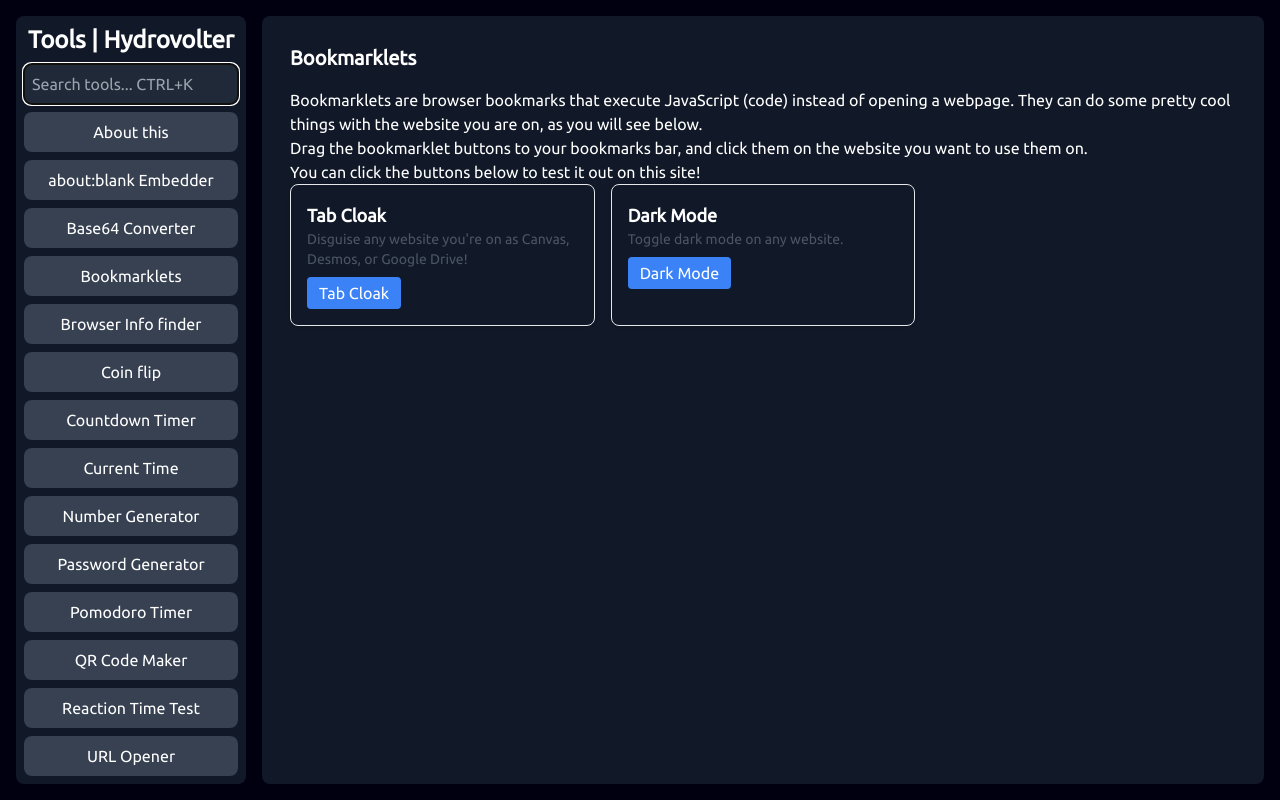
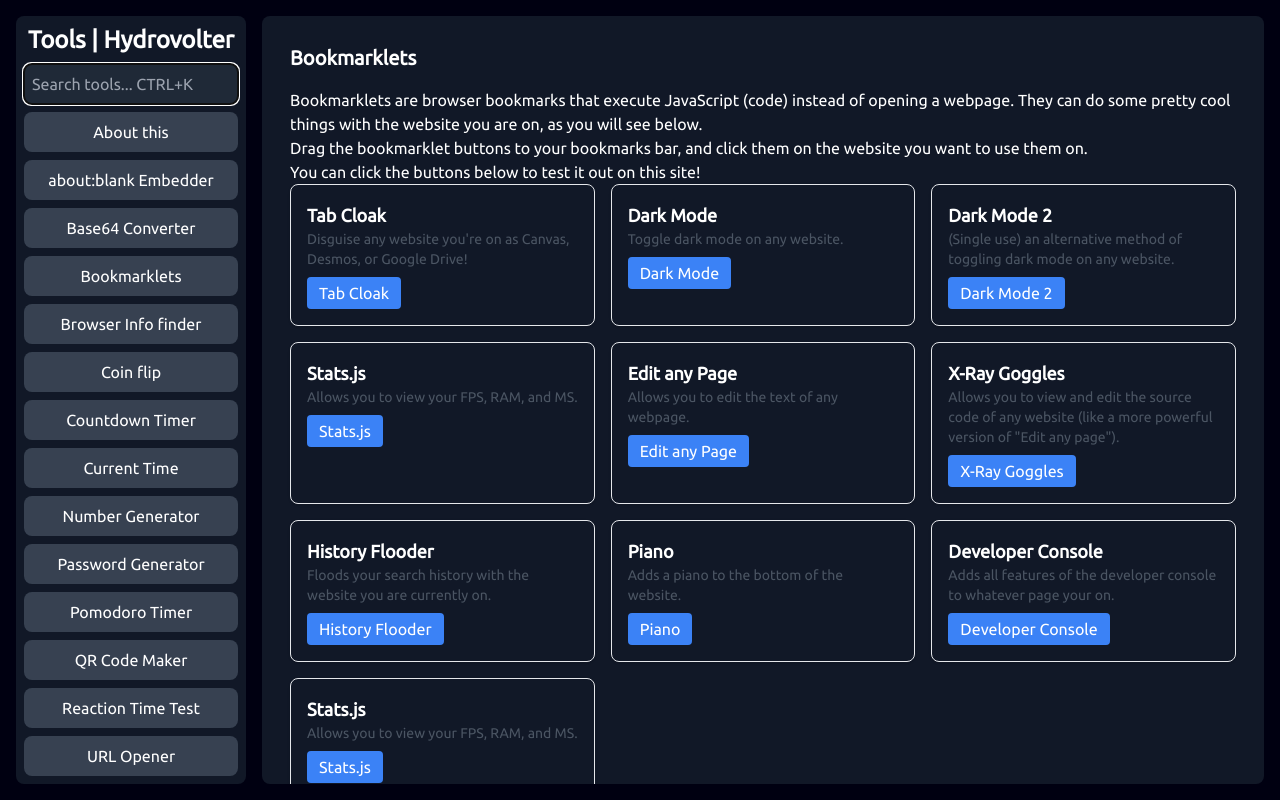
Before and after one commit to Hydrovolter/Tools, a Vue app: page /bookmarklets in a window 1280 px wide. Built offline with nearby package versions, Linux system fonts and the light colour scheme.

Commit message:
add more bookmarklets

```diff
--- a/src/views/BookmarkletsView.vue
+++ b/src/views/BookmarkletsView.vue
@@ -33,6 +33,46 @@
             name: 'Dark Mode',
             description: 'Toggle dark mode on any website.',
             code: "javascript:(function(){document.body.style.filter=document.body.style.filter?'':'invert(1)';})();"
+          },
+          {
+            name: 'Dark Mode 2',
+            description: '(Single use) an alternative method of toggling dark mode on any website.',
+            code: "javascript:document.querySelectorAll('*').forEach(e=>e.setAttribute('style','background-color:#222;background-image:none;color:#'+(/^A|BU/.test(e.tagName)?'36c;text-decoration:underline;':'eee;')+e.getAttribute('style')))"
+          },
+          {
+            name: 'Stats.js',
+            description: 'Allows you to view your FPS, RAM, and MS.',
+            code: "javascript:(function(){var script=document.createElement('script');script.onload=function(){var stats=new Stats();document.body.appendChild(stats.dom);requestAnimationFrame(function loop(){stats.update();requestAnimationFrame(loop)});};script.src='https://mrdoob.github.io/stats.js/build/stats.min.js';document.head.appendChild(script);})()"
+          },
+          {
+            name: 'Edit any Page',
+            description: 'Allows you to edit the text of any webpage.',
+            code: 'javascript:console.log(document.body.contentEditable="true"==document.body.contentEditable?"false":"true");'
+          },
+          {
+            name: 'X-Ray Goggles',
+            description: 'Allows you to view and edit the source code of any website (like a more powerful version of "Edit any page").',
+            code: "javascript:(function () {var script=document.createElement('script');script.src='https://x-ray-goggles.mouse.org/webxray.js';script.className='webxray';script.setAttribute('data-lang','en-US');script.setAttribute('data-baseuri','https://x-ray-goggles.mouse.org');document.body.appendChild(script);}())"
+          },
+          {
+            name: 'History Flooder',
+            description: 'Floods your search history with the website you are currently on.',
+            code: 'javascript:var num=prompt("History flood amount:");done=false;x=window.location.href;for (var i=1; i<=num; i++){history.pushState(0, 0, i==num?x:i.toString());if(i==num){done=true}}if(done===true){alert(%22History%20flood%20successful!%20%22+window.location.href+%22%20now%20appears%20in%20your%20history%20%22+num+(num==1?%22%20time.%22:%22%20times.%20(ajaxdev)%22))}'
+          },
+          {
+            name: 'Piano',
+            description: 'Adds a piano to the bottom of the website.',
+            code: "javascript:document.querySelectorAll('*').forEach(e=>e.setAttribute('style','background-color:#222;background-image:none;color:#'+(/^A|BU/.test(e.tagName)?'36c;text-decoration:underline;':'eee;')+e.getAttribute('style')))"
+          },
+          {
+            name: 'Developer Console',
+            description: 'Adds all features of the developer console to whatever page your on.',
+            code: "javascript:(function(){var script=document.createElement('script');script.onload=function(){var stats=new Stats();document.body.appendChild(stats.dom);requestAnimationFrame(function loop(){stats.update();requestAnimationFrame(loop)});};script.src='https://mrdoob.github.io/stats.js/build/stats.min.js';document.head.appendChild(script);})()"
+          },
+          {
+            name: 'Stats.js',
+            description: 'Allows you to view your FPS, RAM, and MS.',
+            code: 'javascript:(function()%7B(function() %7Bvar x %3D document.createElement("script")%3Bx.src %3D "https%3A%2F%2Fcdn.jsdelivr.net%2Fgh%2FSnowLord7%2Fdevconsole%40master%2Fmain.js"%3Bx.onload %3D alert("Loaded Developer Console!")%3Bdocument.head.appendChild(x)%3B%7D)()%7D)()'
           }
         ]
       };
```
